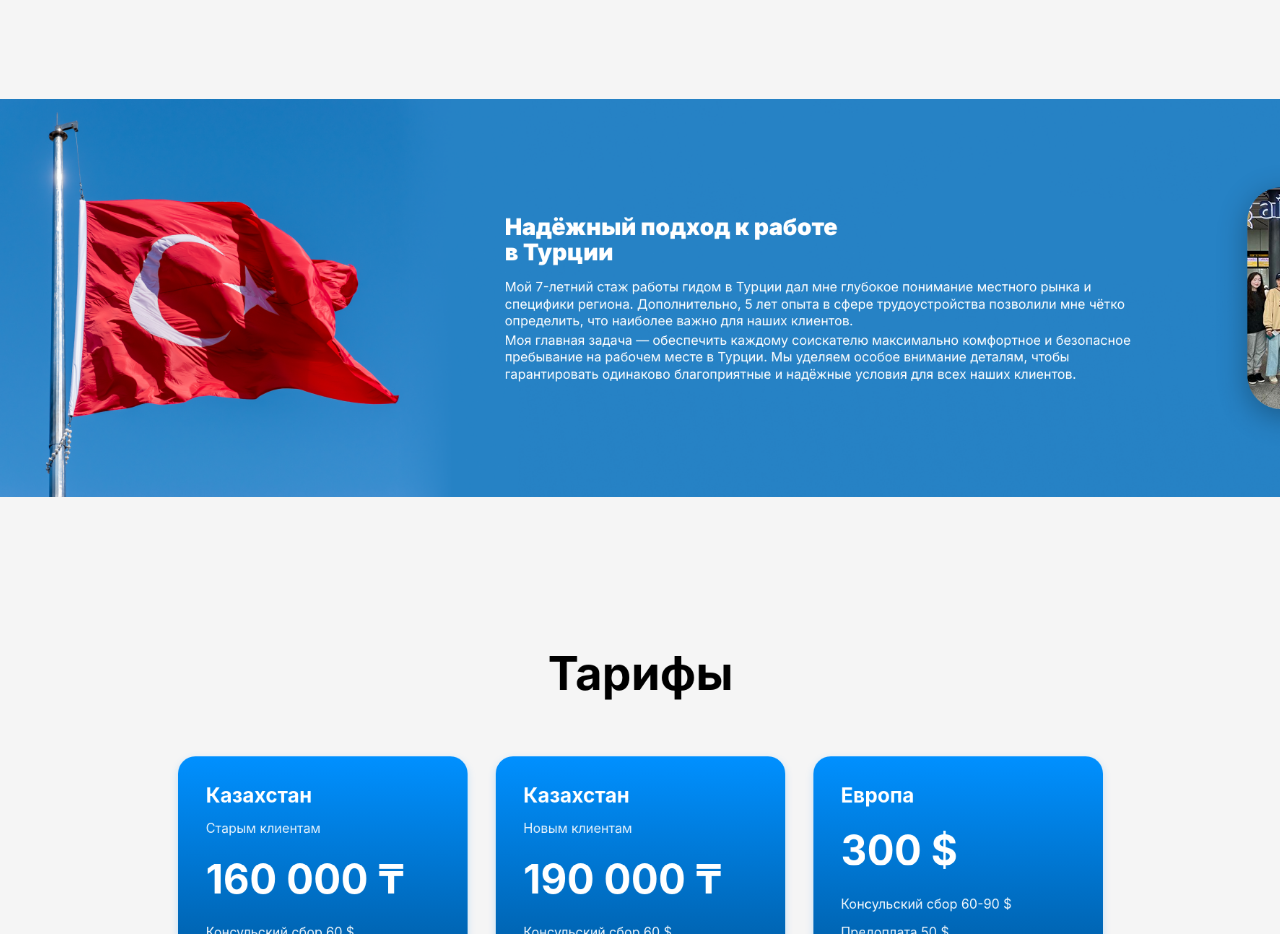
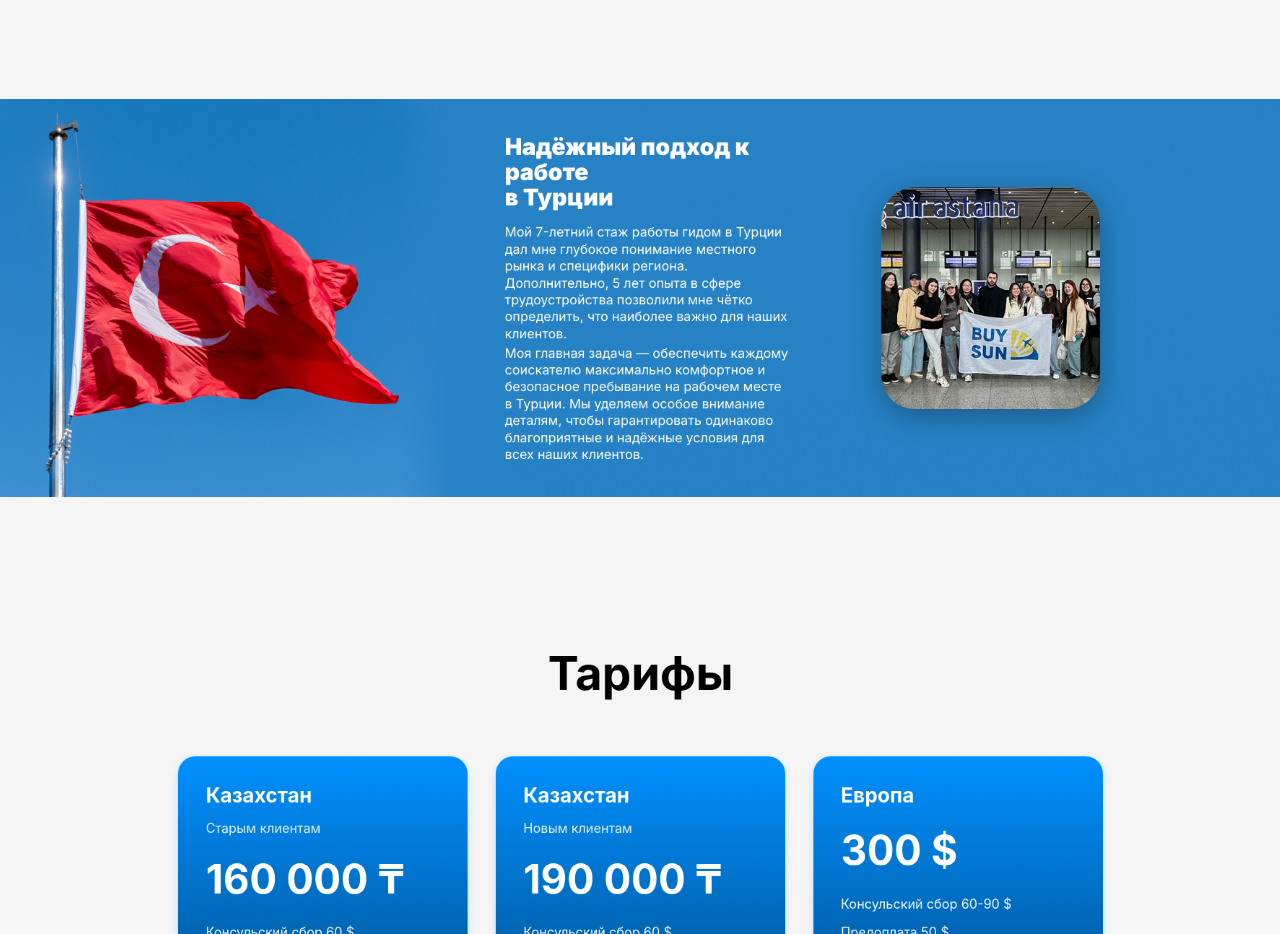
Before and after one commit to idrisqtt/buy-sun_landingpage, a React (Vite) app: page / in a window 1280 px wide. Shown: the part 1040-1974 px from the top of the page. Built offline with nearby package versions, Linux system fonts and the light colour scheme.

Commit message:
Reduce Section 3 text width to 10-15% increase from original (575px)

```diff
--- a/src/Section3.css
+++ b/src/Section3.css
@@ -36,7 +36,7 @@
   gap: clamp(40px, 10vw, 150px);
   /* Отступ 10-15% между текстом и изображением */
   width: 100%;
-  max-width: 1800px;
+  max-width: 1400px;
   position: relative;
 }
 
@@ -63,9 +63,9 @@
   flex-direction: column;
   gap: clamp(0.5rem, 1vw, 1rem);
   color: var(--text-white);
-  width: clamp(800px, 70vw, 1400px);
-  min-width: 800px;
-  flex: 0 1 auto;
+  max-width: 575px;
+  width: 100%;
+  flex: 1;
   text-align: left;
   position: relative;
   z-index: 1;
@@ -136,22 +136,13 @@
   }
 
   .section3-text {
-    width: clamp(900px, 70vw, 1600px);
-    min-width: 900px;
+    max-width: clamp(575px, 40vw, 650px);
   }
 }
 
 @media (min-width: 1400px) {
   .section3-text {
-    width: clamp(1000px, 75vw, 1800px);
-    min-width: 1000px;
-  }
-}
-
-@media (max-width: 900px) {
-  .section3-text {
-    width: 100%;
-    min-width: auto;
+    max-width: clamp(600px, 45vw, 700px);
   }
 }
 
```
